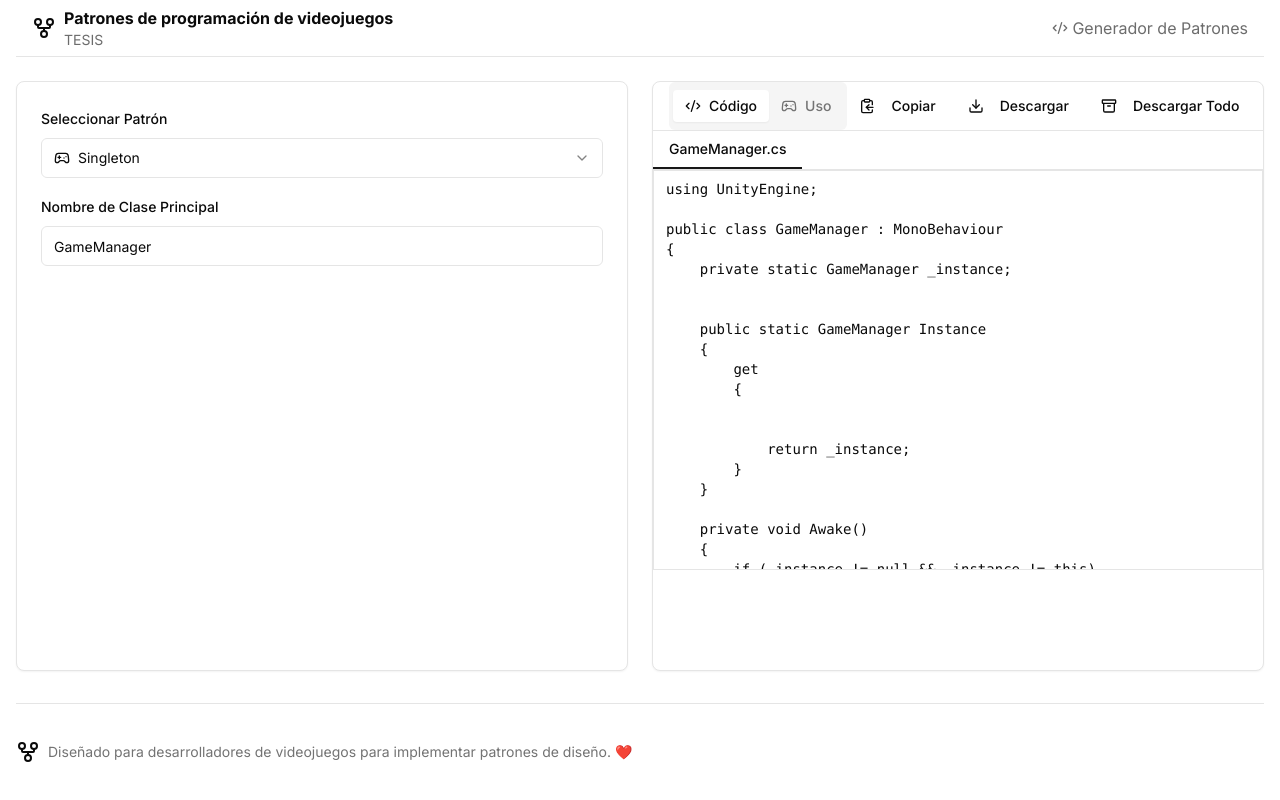
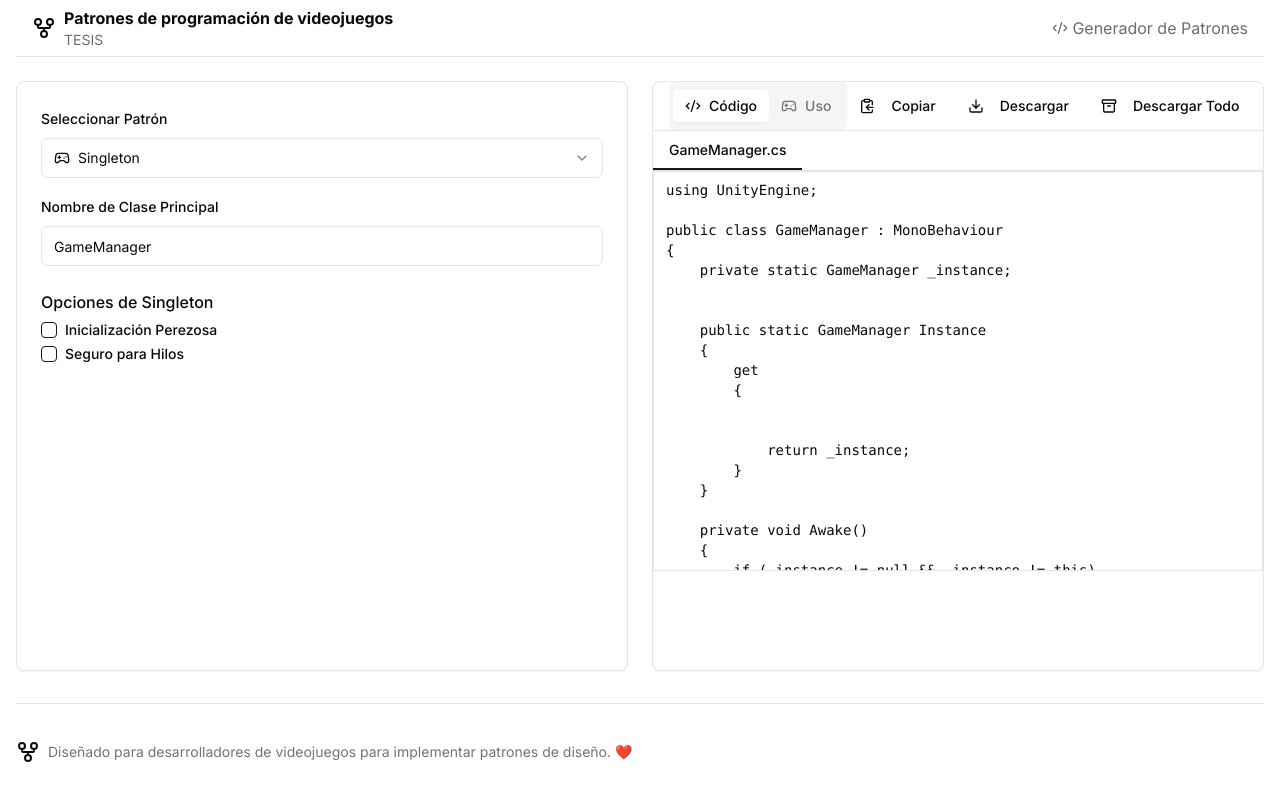
Before and after one commit to agusstingalvan/design-patterns-platform, a Next.js app: page /generator in a window 1280 px wide. Built offline with nearby package versions, Linux system fonts and the light colour scheme.

Commit message:
style(ui): improve formatting and layout in GeneratorPage * Adjust spacing and alignment for better readability * Clean up commented code for clarity

```diff
--- a/app/generator/page.tsx
+++ b/app/generator/page.tsx
@@ -889,9 +889,11 @@ public class CommandInvoker : MonoBehaviour
                       />
                     </div>
 
-                    {/* {pattern === "singleton" && (
+                    {pattern === "singleton" && (
                       <div className="pt-2">
-                        <h3 className="font-medium mb-2">Opciones de Singleton</h3>
+                        <h3 className="font-medium mb-2">
+                          Opciones de Singleton
+                        </h3>
                         <div className="space-y-2">
                           <div className="flex items-center space-x-2">
                             <Checkbox
@@ -913,11 +915,13 @@ public class CommandInvoker : MonoBehaviour
                                 setThreadSafe(checked === true)
                               }
                             />
-                            <Label htmlFor="thread-safe">Seguro para Hilos</Label>
+                            <Label htmlFor="thread-safe">
+                              Seguro para Hilos
+                            </Label>
                           </div>
                         </div>
                       </div>
-                    )} */}
+                    )}
 
                     {pattern === "state" && (
                       <div className="pt-2">
@@ -1102,10 +1106,10 @@ public class CommandInvoker : MonoBehaviour
                   </div>
                 </CardContent>
               </Card>
-              <Card className="h-[calc(100vh-210px)] overflow-y-scroll">
-                <CardContent className="p-0">
+              <Card className="h-[calc(100vh-210px)] overflow-y-scroll relative">
+                <CardContent className="p-0 ">
                   <Tabs defaultValue="code">
-                    <div className="flex items-center justify-between border-b px-4">
+                    <div className="flex items-center justify-between border-b px-4 absolute top-0 right-0 left-0 z-10">
                       <TabsList className="h-12">
                         <TabsTrigger value="code" className="flex items-center">
                           <Code2 className="mr-2 h-4 w-4" />
@@ -1151,7 +1155,7 @@ public class CommandInvoker : MonoBehaviour
                         </Button>
                       </div>
                     </div>
-                    <TabsContent value="code" className="m-0">
+                    <TabsContent value="code" className="m-0 pt-[50px]">
                       <div className="border-b">
                         <div className="flex overflow-x-auto">
                           {Object.keys(generatedFiles).map((key) => (
```
